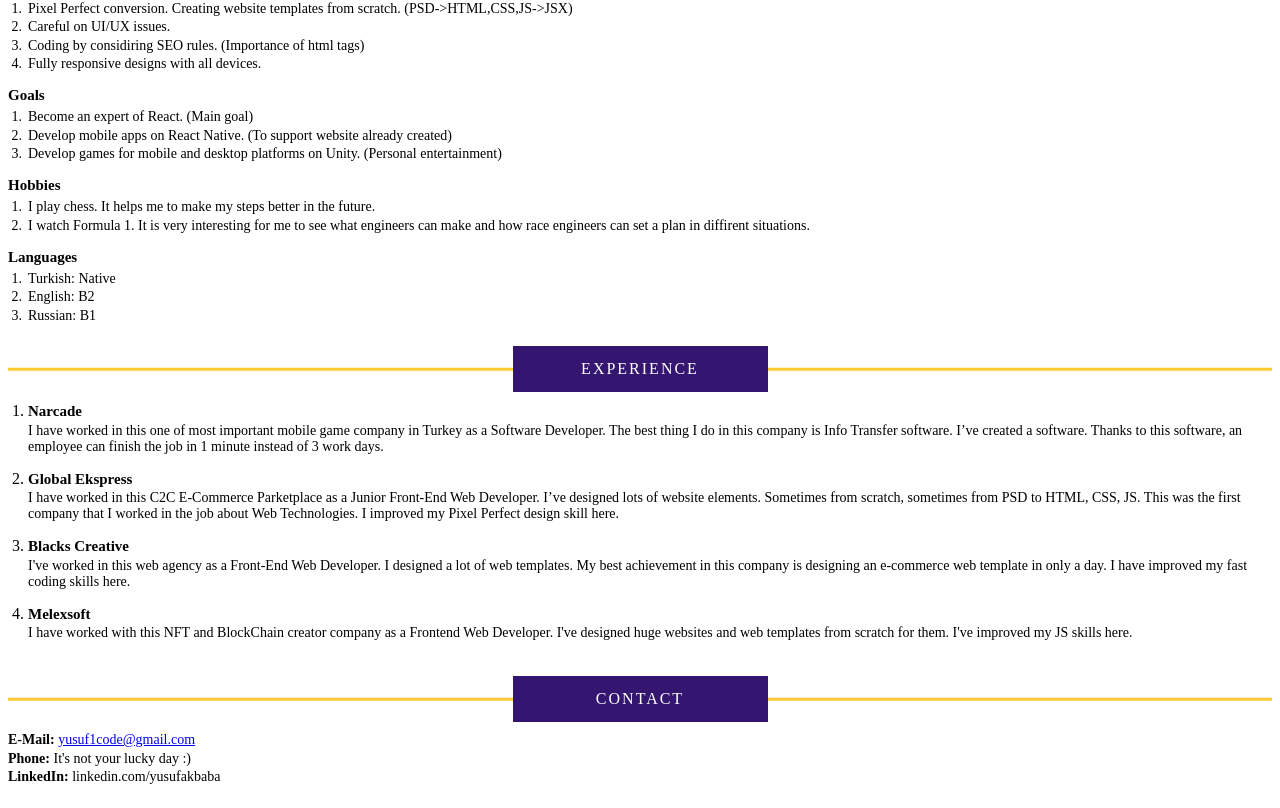
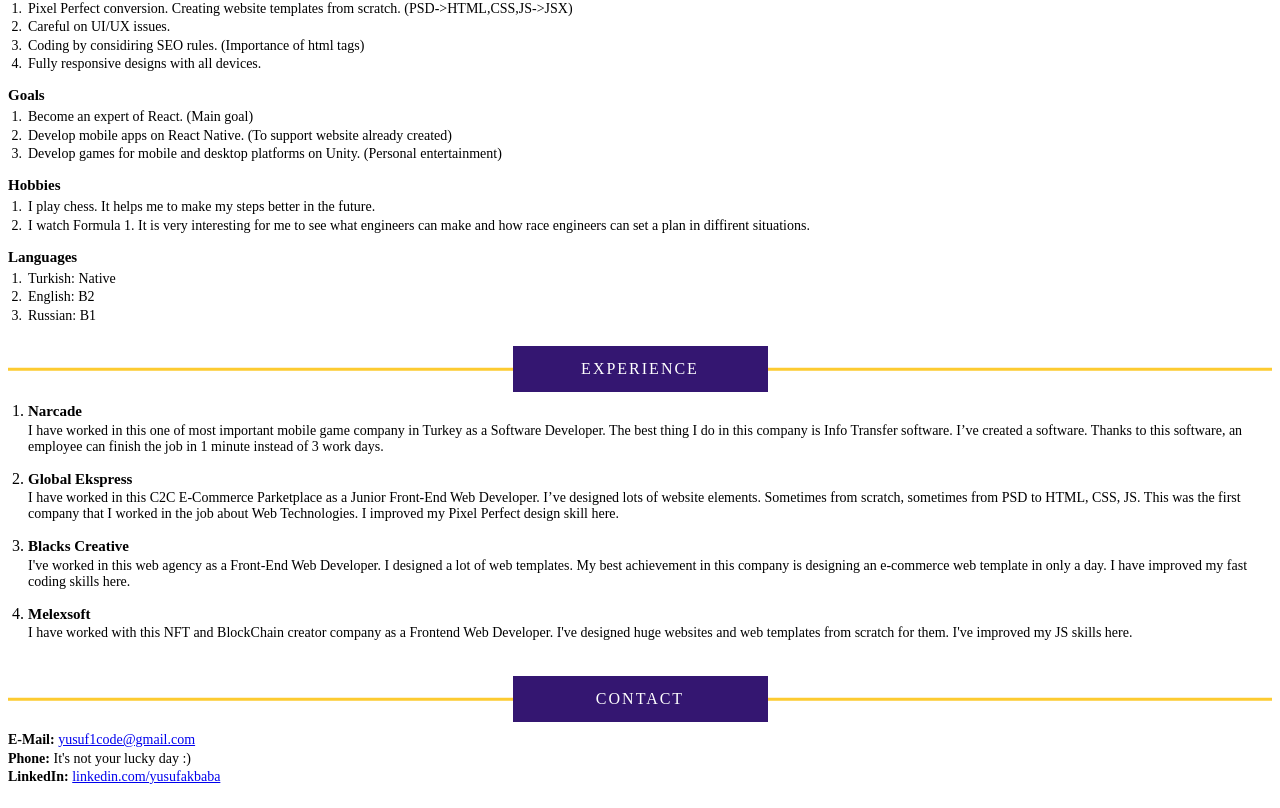
Before and after one commit to yusufcode/mywebsite-next, a Next.js app: page /cv-resume in a window 1280 px wide. Shown: the part 470-1278 px from the top of the page. Built offline with nearby package versions, Linux system fonts and the light colour scheme.

Commit message:
Update TitleText.js

```diff
--- a/components/cv/TitleText.js
+++ b/components/cv/TitleText.js
@@ -1,15 +1,19 @@
 import styles from '../../styles/cv/TitleText.module.scss'
 
-export default function TitleText({title, text, linkMail, linkTel}) {
+export default function TitleText({title, text, linkMail, linkTel, linkLinkedin}) {
   return (
     <>
     {linkMail ?
       <p className={styles.titleText}>
-          <span className={styles.title}>{title}: </span><a href={`mailto:${text}`} className={styles.link}>{text}</a>
+          <span className={styles.title}>{title}: </span><a href={`mailto:${linkMail}`} className={styles.link}>{text}</a>
       </p>
       : linkTel ?
       <p className={styles.titleText}>
-          <span className={styles.title}>{title}: </span><a href={`tel:${text}`} className={styles.link}>{text}</a>
+          <span className={styles.title}>{title}: </span><a href={`tel:${linkTel}`} className={styles.link}>{text}</a>
+      </p>
+      : linkLinkedin ?
+      <p className={styles.titleText}>
+          <span className={styles.title}>{title}: </span><a href={`www.linkedin.com/in/${linkLinkedin}`} className={styles.link}>{text}</a>
       </p>
       :
       <p className={styles.titleText}>
```
